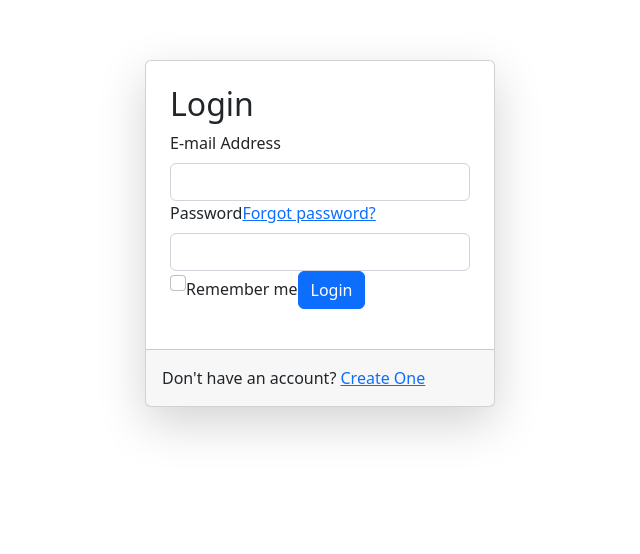
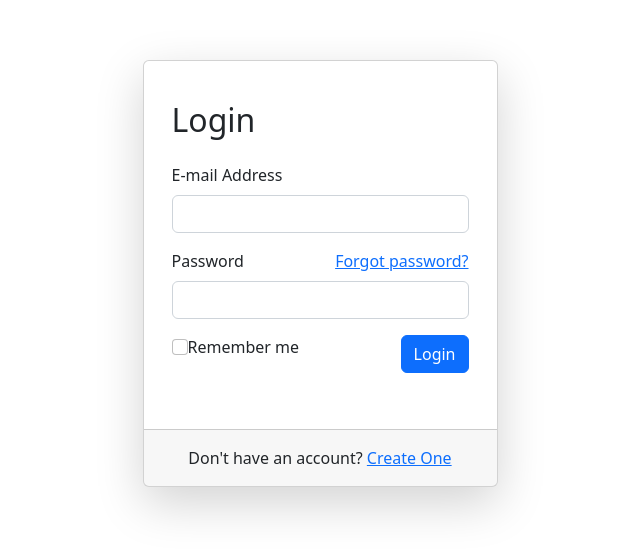
Before and after one commit to GeanPera/exercicioAngular, an Angular app: page / in a window 1280 px wide. Shown: the part 750-1304 px from the top of the page, without its empty margins (320-960 px from the left). Built offline with nearby package versions, Linux system fonts and the light colour scheme.

Commit message:
layout arrumado

```diff
--- a/src/app/app-autenticacao/app-autenticacao.component.css
+++ b/src/app/app-autenticacao/app-autenticacao.component.css
@@ -1,3 +1,3 @@
 .width{
-    width: 350px;
+    width: 355px;
 }
--- a/src/app/app-autenticacao/app-autenticacao.component.html
+++ b/src/app/app-autenticacao/app-autenticacao.component.html
@@ -1,41 +1,43 @@
 
 <div class="card width shadow-lg mx-auto">
-    <div class="card-body p-4 position-relative">
-        <div>
-            <h2>Login</h2>
+    <div class="card-body">
+        <div class="row p-2 px-4 pt-4">
+            <h2 class=" p-0">Login</h2>
         </div>
-        <div class="">
-            <label for="idEmail" class="form-label">E-mail Address</label>
+        <div class="row p-2 px-4">
+            <label for="idEmail" class="form-label p-0">E-mail Address</label>
             <input type="text"
                 class="form-control"
                 id="idEmail"
                 (input) = "email = inputEmail.value"
                 #inputEmail>
         </div>
-        <div class="d-inline">
-            <label for="idPassword" class="form-label">Password</label>
-        </div>
-        <div class="d-inline">
-            <a href="">Forgot password?</a>
-        </div>
-        <div class="">
+        <div class="row p-2 px-4">
+            <label for="idPassword" class="col form-label p-0">Password</label>
+            <a href="" class="text-end col p-0">Forgot password?</a>
             <input type="text"
                 class="form-control"
                 id="idPassword"
                 (input) = "password = inputPassword.value"
                 #inputPassword>
         </div>
-        <div>
-            <input class="form-check-input" type="checkbox" id="idCheckbox">
-            <label class="form-check-label" for="idCheckbox">Remember me</label>
-            <button type="button" class="btn btn-primary" (click)="login()">Login</button>
+        <div class="row p-2 px-4">
+            <div class="col p-0 align-middle">
+                <input class="form-check-input" type="checkbox" id="idCheckbox">
+                <label class="form-check-label" for="idCheckbox">Remember me</label>
+
+            </div>
+            <div class="col text-end p-0">
+                <button type="button" class="btn btn-primary" (click)="login()">Login</button>
+            </div>
         </div>
-        <div>
+
+        <div class="row p-2 px-4">
             <p [ngStyle]="{'color': color}">{{msn}}</p>
         </div>
     </div>
-    <div class="card-footer p-3">
-        <div class="">
+    <div class="card-footer">
+        <div class="row p-2 px-4 text-center">
             <p class="m-0" >Don't have an account? <a href="">Create One</a></p>
         </div>
 
```
